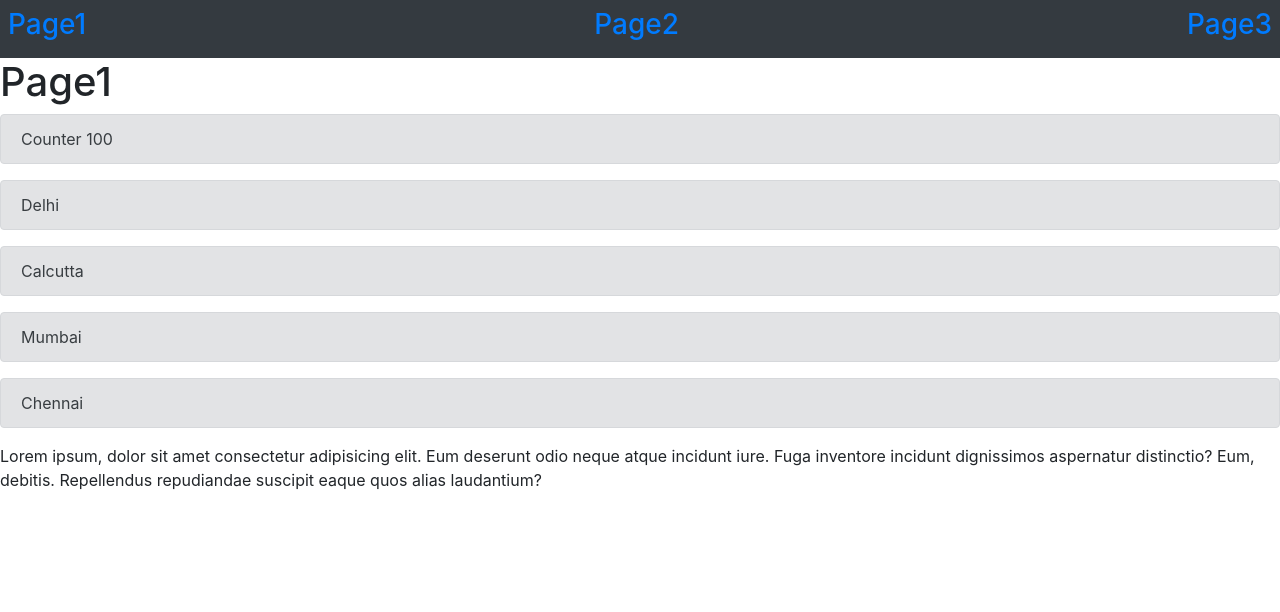
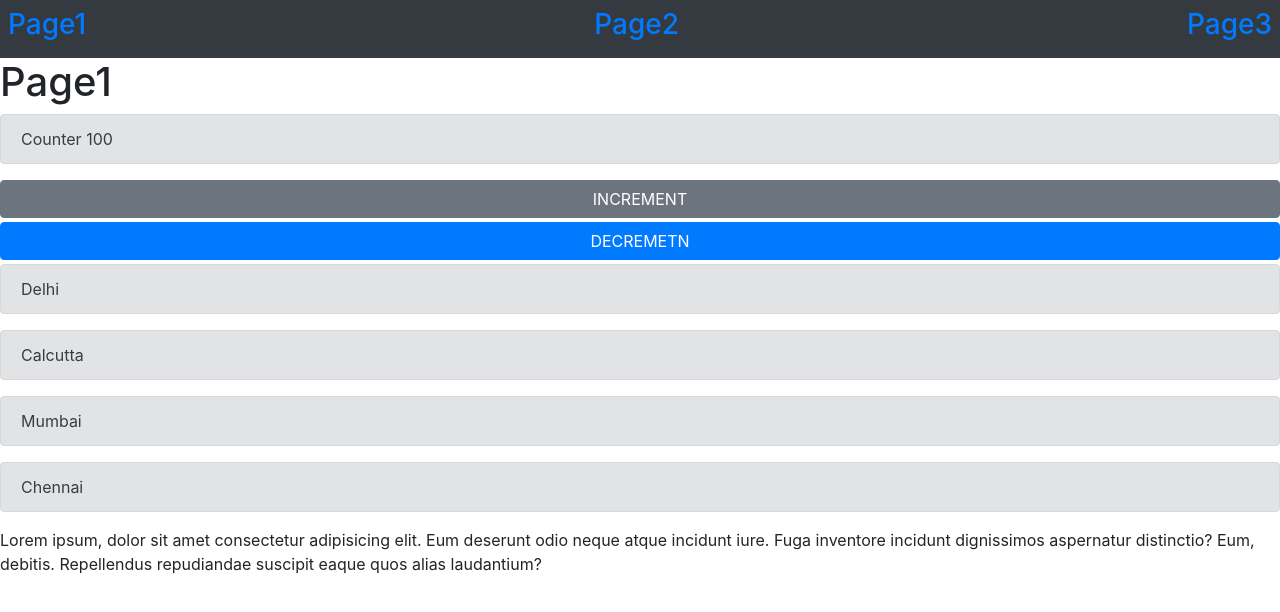
Before and after one commit to cg-202/day9-react-app, a React (Create React App) app: page / in a window 1280 px wide. Shown: the top 612 px of the page. Built offline with nearby package versions, Linux system fonts and the light colour scheme.

Commit message:
counter done.

```diff
--- a/src/App.js
+++ b/src/App.js
@@ -3,7 +3,7 @@ import "./App.css";
 import { useState } from "react";
 
 import { BrowserRouter as Router, Route, Link } from "react-router-dom";
-import { useSelector } from "react-redux";
+import { useDispatch, useSelector } from "react-redux";
 
 function App() {
   return (
@@ -29,13 +29,36 @@ function App() {
 }
 
 function Page1() {
+  const dispatch = useDispatch();
   const state = useSelector((state) => state);
   // console.log("page1", state);
+
+  const incrementCounter = () => {
+    dispatch({ type: "COUNTER_INCREMENT" });
+  };
+
+  const decrementCounter = () => {
+    dispatch({ type: "COUNTER_DECREMENT" });
+  };
 
   return (
     <div>
       <h1>Page1 </h1>
       <div className="alert alert-secondary">Counter {state.counter}</div>
+
+      <input
+        type="button"
+        value="INCREMENT"
+        onClick={incrementCounter}
+        className="btn btn-secondary w-100 mb-1"
+      />
+
+      <input
+        type="button"
+        value="DECREMETN"
+        onClick={decrementCounter}
+        className="btn btn-primary w-100 mb-1"
+      />
 
       {state.cityList.map((item, index) => (
         <div key={index} className="alert alert-secondary">
--- a/src/redux/store.js
+++ b/src/redux/store.js
@@ -17,8 +17,16 @@ const initState = {
  * This functions helps us to UPDATE THE STATE; which declared as initial state.
  */
 function MyAppReducer(state = initState, action) {
-  // TODO UPDATE THE STATE
-  return state;
+  switch (action.type) {
+    case "COUNTER_INCREMENT":
+      let newcounter = state.counter + 100;
+      return { ...state, counter: newcounter };
+    case "COUNTER_DECREMENT":
+      let newcounter1 = state.counter - 10;
+      return { ...state, counter: newcounter1 };
+    default:
+      return state;
+  }
 }
 
 const store = createStore(MyAppReducer);
```
